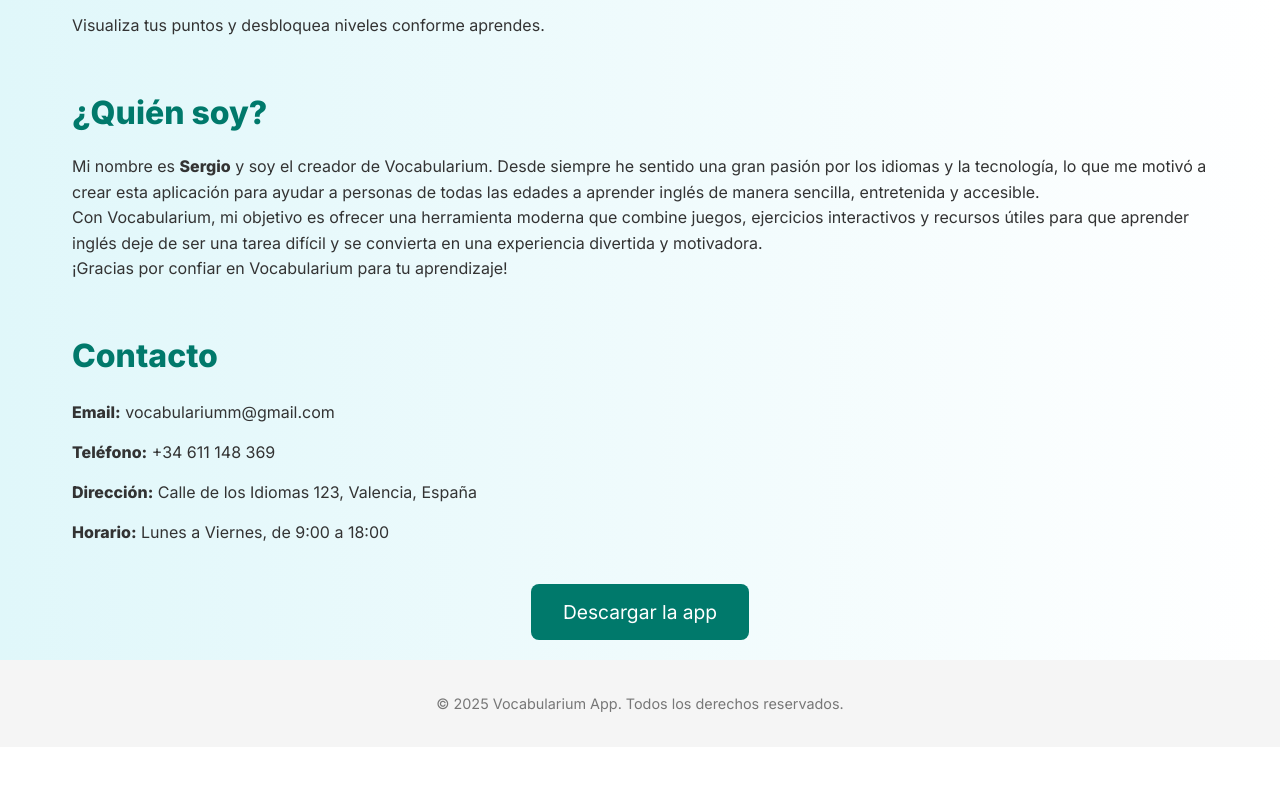
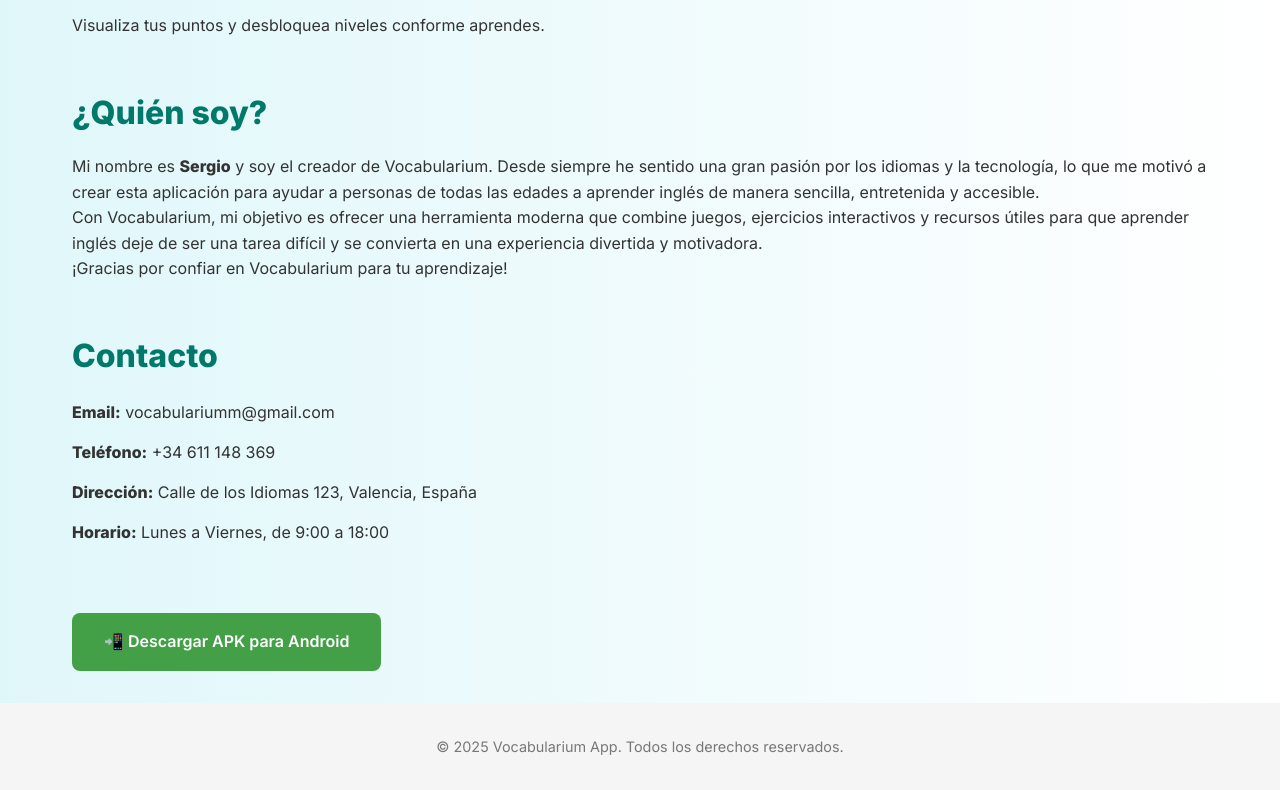
Before and after one commit to sergiossmm/vocabularium, a plain HTML site: page index.html in a window 1280 px wide. Shown: the part 647-1437 px from the top of the page. Before the commit the page ends 1394 px from the top, so only its background shows below. Drawn offline with Linux system fonts and the light colour scheme.

Commit message:
Update index.html

```diff
--- a/index.html
+++ b/index.html
@@ -114,6 +114,20 @@
     .contact-info p {
       margin: 0.2rem 0;
     }
+      .download-apk {
+  display: inline-block;
+  margin-top: 1rem;
+  padding: 1rem 2rem;
+  background-color: #43a047;
+  color: white;
+  text-decoration: none;
+  border-radius: 8px;
+  font-weight: 600;
+  transition: background 0.3s;
+}
+.download-apk:hover {
+  background-color: #2e7d32;
+}
   </style>
 </head>
 <body>
@@ -165,9 +179,9 @@
       </div>
     </section>
 
-    <div class="cta">
-      <a href="#">Descargar la app</a>
-    </div>
+   <a class="download-apk" href="https://github.com/sergiossmm/vocabularium/raw/main/vocabularium.apk" download>
+  📲 Descargar APK para Android
+</a>
   </div>
 
   <footer>
```
